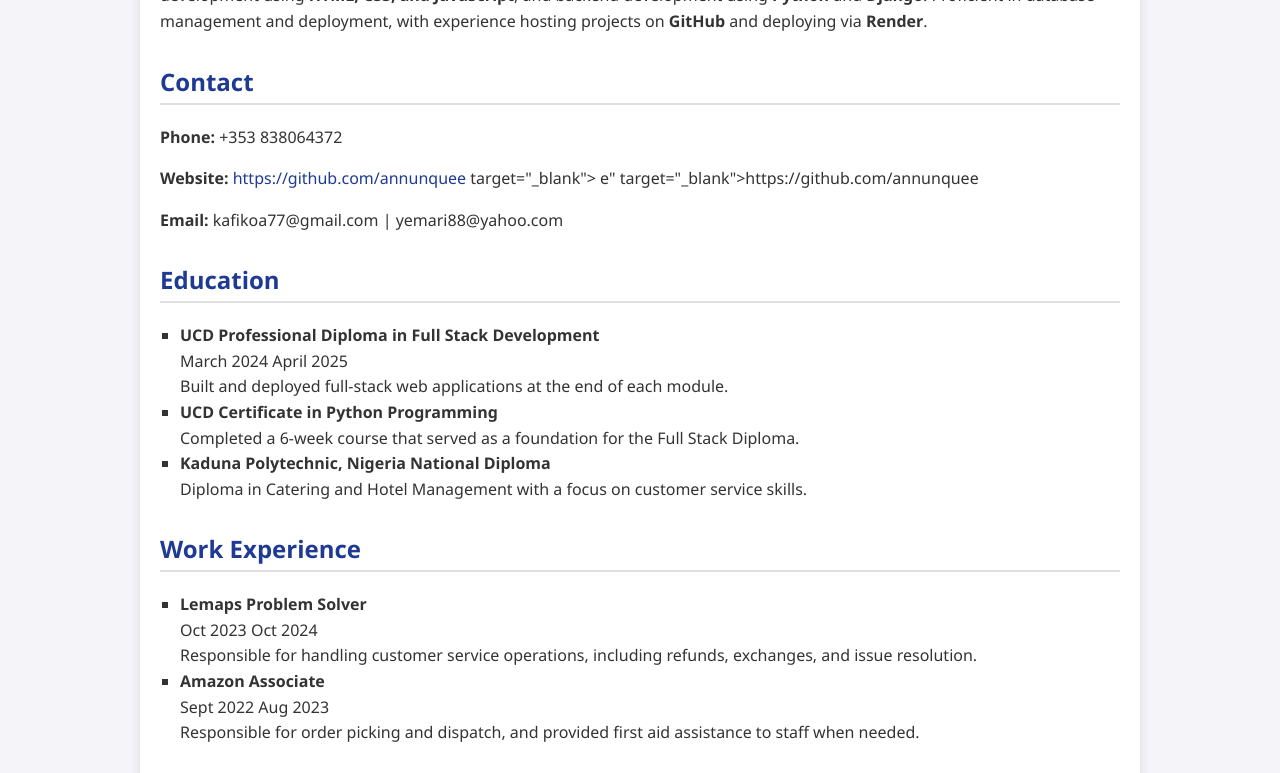
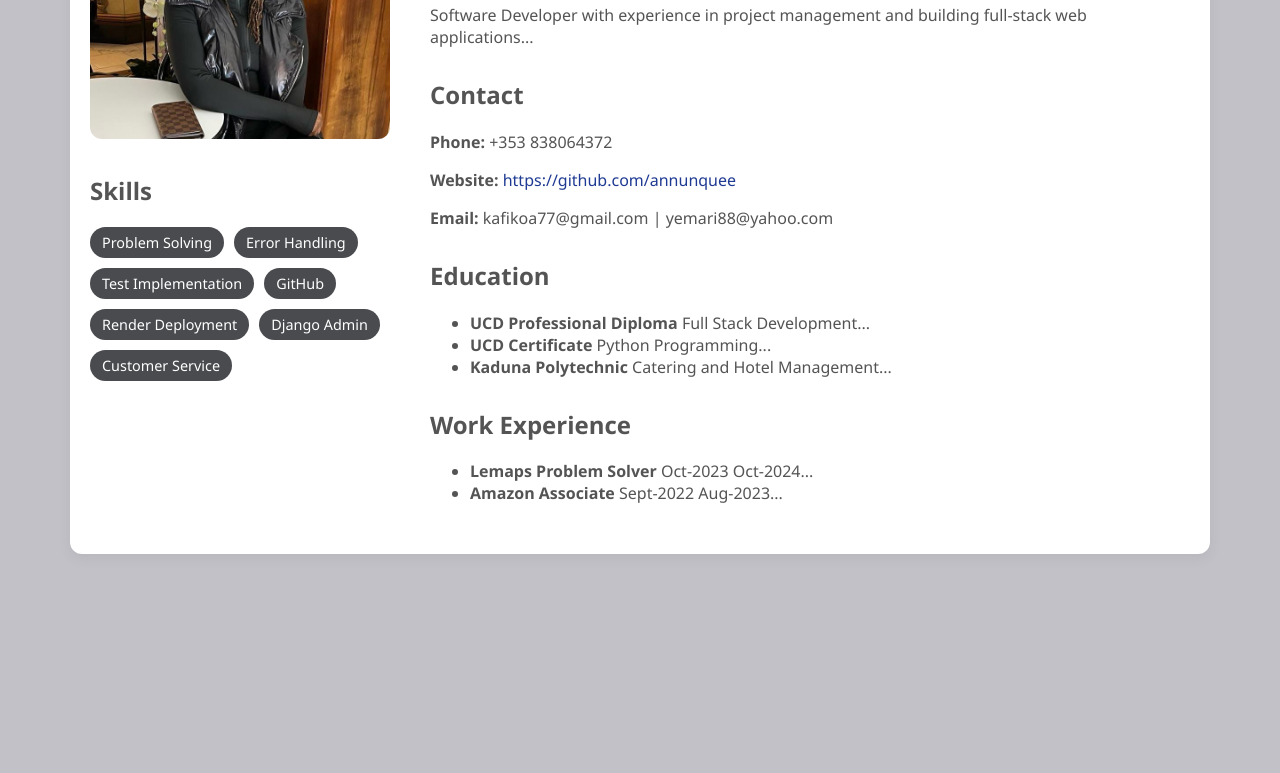
Before and after one commit to annunquee/Queen_resume, a plain HTML site: page index.html in a window 1280 px wide. Shown: the part 182-955 px from the top of the page. After the commit the page ends 800 px from the top, so only its background shows below. Drawn offline with Linux system fonts and the light colour scheme.

Commit message:
updated profile and styling

```diff
--- a/index.html
+++ b/index.html
@@ -4,62 +4,18 @@
   <meta charset="UTF-8" />
   <meta name="viewport" content="width=device-width, initial-scale=1.0" />
   <title>QUEEN Jatau Annunziata - Portfolio</title>
-    <link rel="stylesheet" href="styles.css">
+  <link rel="stylesheet" href="styles.css" />
 </head>
 <body>
   <div class="container">
-    <div class="section">
-      <h2>Profile</h2>
-      <p>
-        Software Developer with experience in project management and building full-stack web applications. Skilled in frontend development using <strong>HTML, CSS, and JavaScript</strong>, and backend development using <strong>Python</strong> and <strong>Django</strong>. Proficient in database management and deployment, with experience hosting projects on <strong>GitHub</strong> and deploying via <strong>Render</strong>.
-      </p>
+    <div class="main_container">
+
+      <!-- LEFT COLUMN -->
+      <div class="left_column">
+        <div class="image_profile">
+          <img src="image/profile_pic.jpg" alt="Profile" />
         </div>
-
-    <div class="section contact">
-      <h2>Contact</h2>
-      <p><strong>Phone:</strong> +353 838064372</p>
-      <p><strong>Website:</strong> <a href="https://github.com/annunquee" target="_blank" rel="noopener noreferrer">https://github.com/annunquee</a>
-        target="_blank">
-        e" target="_blank">https://github.com/annunquee</a></p>
-      <p><strong>Email:</strong> kafikoa77@gmail.com | yemari88@yahoo.com</p>
-    </div>
-
-    <div class="section">
-      <h2>Education</h2>
-      <ul>
-        <li>
-          <strong>UCD Professional Diploma in Full Stack Development</strong><br />
-          March 2024 April 2025<br />
-          Built and deployed full-stack web applications at the end of each module.
-        </li>
-        <li>
-          <strong>UCD Certificate in Python Programming</strong><br />
-          Completed a 6-week course that served as a foundation for the Full Stack Diploma.
-        </li>
-        <li>
-          <strong>Kaduna Polytechnic, Nigeria National Diploma</strong><br />
-          Diploma in Catering and Hotel Management with a focus on customer service skills.
-        </li>
-      </ul>
-    </div>
-
-    <div class="section">
-      <h2>Work Experience</h2>
-      <ul>
-        <li>
-          <strong>Lemaps Problem Solver</strong><br />
-          Oct 2023 Oct 2024<br />
-          Responsible for handling customer service operations, including refunds, exchanges, and issue resolution.
-        </li>
-        <li>
-          <strong>Amazon Associate</strong><br />
-          Sept 2022 Aug 2023<br />
-          Responsible for order picking and dispatch, and provided first aid assistance to staff when needed.
-        </li>
-      </ul>
-    </div>
-
-    <div class="section">
+        <div class="section skills_section">
           <h2>Skills</h2>
           <div class="skills">
             <div class="skill">Problem Solving</div>
@@ -72,5 +28,46 @@
           </div>
         </div>
       </div>
+
+      <!-- RIGHT COLUMN -->
+      <div class="right_column">
+        <div class="section">
+          <h2>Profile</h2>
+          <h2>QUEEN Jatau Annunziata</h2>
+          <p>
+            Software Developer with experience in project management and building full-stack web applications...
+          </p>
+        </div>
+
+        <div class="section contact">
+          <h2>Contact</h2>
+          <p><strong>Phone:</strong> +353 838064372</p>
+          <p><strong>Website:</strong><a href="https://github.com/annunquee" target="_blank" rel="noopener noreferrer">
+            https://github.com/annunquee
+          </a>
+
+          <p><strong>Email:</strong> kafikoa77@gmail.com | yemari88@yahoo.com</p>
+        </div>
+
+        <div class="section">
+          <h2>Education</h2>
+          <ul>
+            <li><strong>UCD Professional Diploma</strong>  Full Stack Development...</li>
+            <li><strong>UCD Certificate</strong>  Python Programming...</li>
+            <li><strong>Kaduna Polytechnic</strong>  Catering and Hotel Management...</li>
+          </ul>
+        </div>
+
+        <div class="section">
+          <h2>Work Experience</h2>
+          <ul>
+            <li><strong>Lemaps Problem Solver</strong>  Oct-2023 Oct-2024...</li>
+            <li><strong>Amazon Associate</strong> Sept-2022 Aug-2023...</li>
+          </ul>
+        </div>
+      </div>
+
+    </div>
+  </div>
 </body>
 </html>
--- a/styles.css
+++ b/styles.css
@@ -1,52 +1,68 @@
 body {
   font-family: 'Segoe UI', Tahoma, Geneva, Verdana, sans-serif;
   margin: 0;
-      background-color: #f4f4f9;
-      color: #333;
+  background-color: #90909c8e;
+  color: #1a1a1abe;
 }
+
 .container {
-      max-width: 960px;
+  max-width: 1100px;
   margin: 40px auto;
   padding: 20px;
   background: white;
   border-radius: 12px;
-      box-shadow: 0 4px 12px rgba(0,0,0,0.1);
+  box-shadow: 0 4px 12px rgba(109, 95, 95, 0.1);
 }
-    h1 {
-      font-size: 2.5rem;
-      margin-bottom: 0.2rem;
+
+.main_container {
+  display: flex;
+  flex-direction: row;
+  gap: 40px;
 }
-    h2 {
-      color: #1f3a93;
-      border-bottom: 2px solid #e0e0e0;
-      padding-bottom: 5px;
+
+/* LEFT COLUMN */
+.left_column {
+  flex: 1;
+  max-width: 300px;
 }
-    p, li {
-      line-height: 1.6;
+
+.image_profile img {
+  width: 100%;
+  border-radius: 12px;
 }
-    ul {
-      list-style-type: square;
-      padding-left: 20px;
+
+.skills_section {
+  margin-top: 30px;
 }
-    .section {
-      margin-bottom: 30px;
-    }
-    .contact a {
-      color: #1f3a93;
-      text-decoration: none;
-    }
-    .contact a:hover {
-      text-decoration: underline;
-    }
+
 .skills {
   display: flex;
   flex-wrap: wrap;
   gap: 10px;
 }
+
 .skill {
-      background: #1f3a93;
+  background: #494b4e;
   color: white;
   padding: 6px 12px;
   border-radius: 20px;
   font-size: 0.9rem;
 }
+
+/* RIGHT COLUMN */
+.right_column {
+  flex: 2;
+}
+
+.section {
+  margin-bottom: 30px;
+}
+
+.contact a {
+  color: #1f3a93;
+  text-decoration: none;
+}
+
+.contact a:hover {
+  text-decoration: underline;
+}
```
Also changed, not shown: image/profile_pic.jpg (added). Lines whose indentation alone changed are shown as unchanged.
